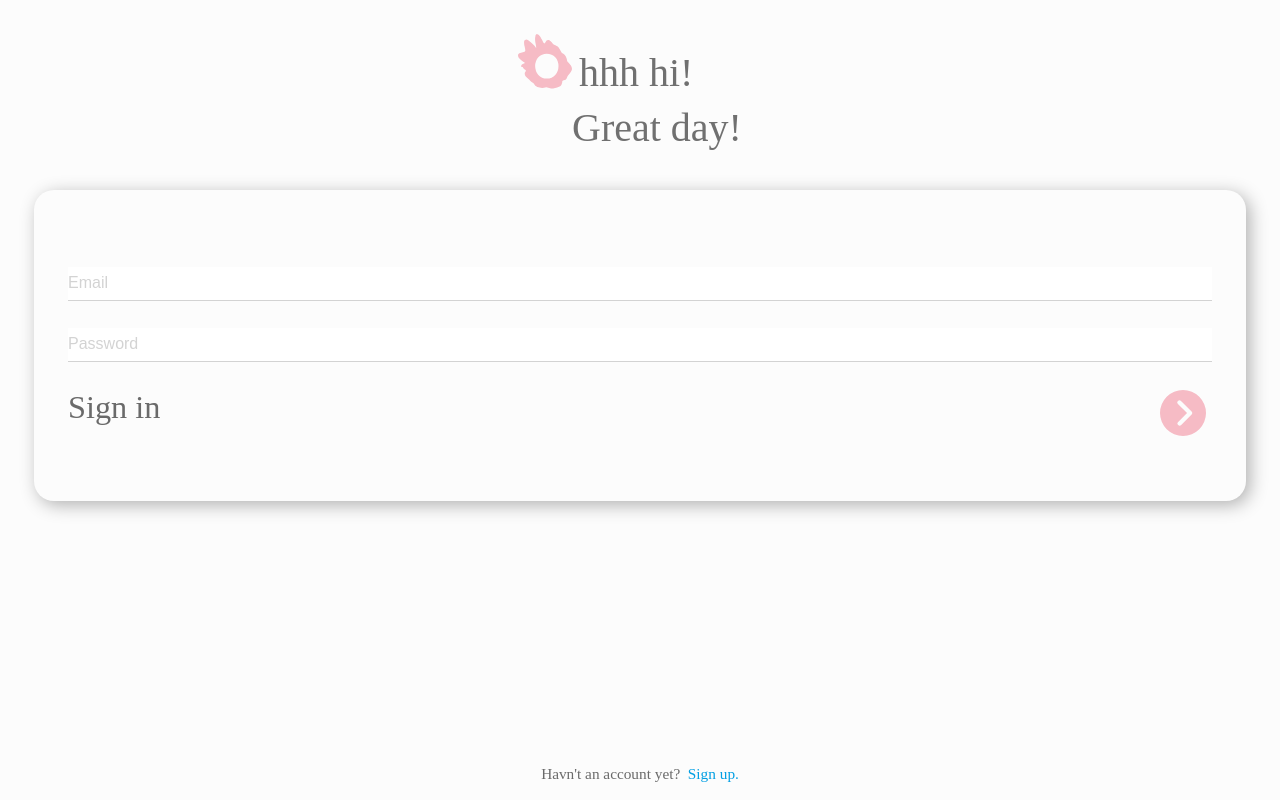
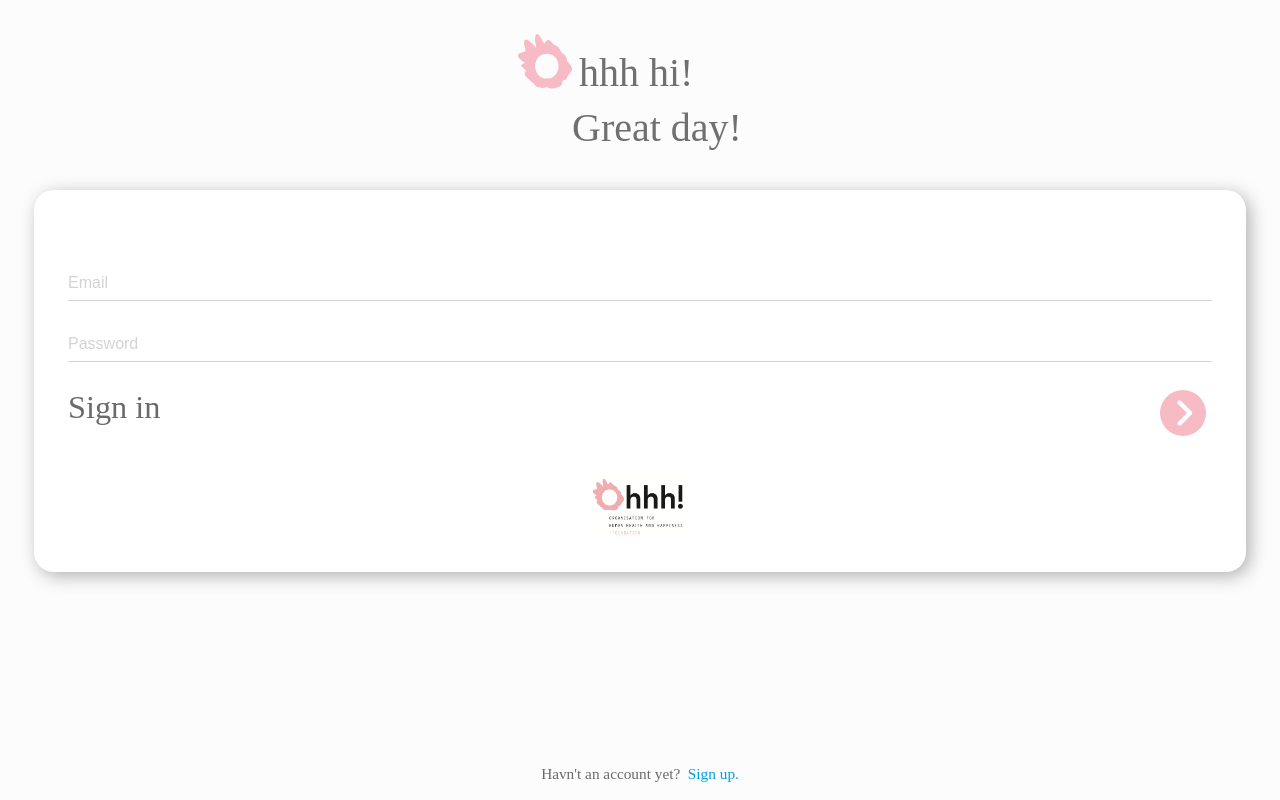
Before and after one commit to annikavennemann/capstone-project, a React (Create React App) app in the folder frontend/: page / in a window 1280 px wide. Built offline with nearby package versions, Linux system fonts and the light colour scheme.

Commit message:
added logo on login-page

```diff
--- a/frontend/src/components/Login/Login.js
+++ b/frontend/src/components/Login/Login.js
@@ -4,6 +4,7 @@ import saveLocally from '../../lib/saveLocally'
 import styled from 'styled-components/macro'
 import signInHeader from '../../images/signInHeader.svg'
 import signInButton from '../../images/signInButton.svg'
+import OhhhLogo from '../../images/OhhhFoundation.png'
 
 export default function Login() {
     const [loginData, setLoginData] = useState({
@@ -41,7 +42,9 @@ export default function Login() {
               <button onClick={loginUser}><img src={signInButton} alt=""/></button>
             </SignInWrapper>
 
+          <OhhhImg src={OhhhLogo} alt=""/>
           </FormStyled>
+
 
           <FooterStyled>
                 <p>Havn't an account yet?</p>
@@ -94,9 +97,10 @@ const HeaderImg = styled.img`
 
 const FormStyled = styled.form`
   margin: 2em;
-  padding: 4.5em 2em 3.6em;
+  padding: 4.5em 2em 0;
   box-shadow: 4px 4px 18px hsla(0, 0%, 0%, 0.3);
   border-radius: 20px;
+  background-color: #FFFFFF;
 
   input {
     width: 100%;
@@ -127,6 +131,16 @@ const SignInWrapper = styled.div`
   }
 `
 
+const OhhhImg = styled.img`
+  margin-left: auto;
+  margin-right: auto;
+  padding: 2em 0;
+  background-color: transparent;
+  width: 6em;
+  height: auto;
+  display: block;
+`
+
 const FooterStyled = styled.footer`
     position: fixed;
     display: flex;
```
Also changed, not shown: frontend/src/images/OhhhFoundation.png (added), 1 other file (tests, documents, lock files or other folders).
